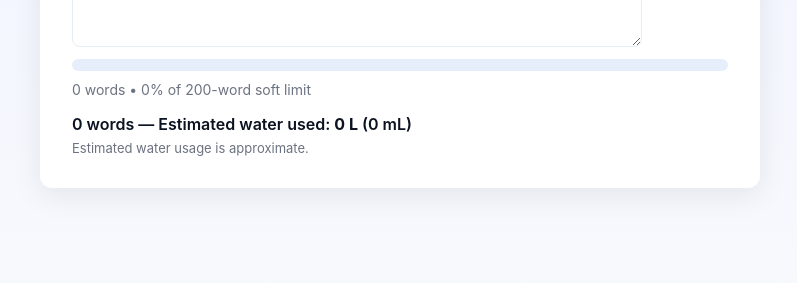
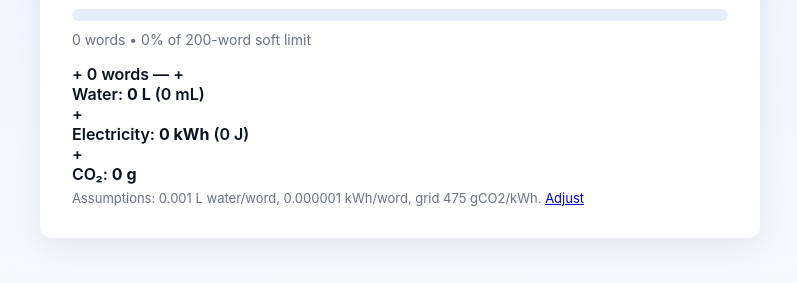
Before and after one commit to thoccycode/your-ai-slop-bores-me, a plain HTML site: page index.html in a window 1280 px wide. Both pictures are taken after a click on the button "Done". Shown: the part 397-680 px from the top of the page, without its empty margins (240-1037 px from the left). Drawn offline with Linux system fonts and the light colour scheme.

Commit message:
added more stats for nerds

```diff
--- a/index.html
+++ b/index.html
@@ -37,7 +37,7 @@
       </div>
       <div class="meta" id="meta">0 words • 0% of 200-word soft limit</div>
       <div class="result" id="result" aria-live="polite"></div>
-      <div class="small">Estimated water usage is approximate.</div>
+      <div class="small" id="assumptions">Assumptions: 0.001 L water/word, 0.000001 kWh/word, grid 475 gCO2/kWh. <a href="#" id="tweak">Adjust</a></div>
     </div>
   </div>
 
@@ -48,7 +48,15 @@
       const bar = document.getElementById('bar');
       const meta = document.getElementById('meta');
       const result = document.getElementById('result');
+      const assumptionsEl = document.getElementById('assumptions');
+      const tweakLink = document.getElementById('tweak');
+
       const SOFT_LIMIT = 200;
+
+      // Adjustable constants (change here or add UI to tweak)
+      let LITERS_PER_WORD = 0.001;       // liters per word
+      let KWH_PER_WORD = 1e-6;          // kWh per word
+      let GRID_G_PER_KWH = 475;         // grams CO2 per kWh (grid intensity)
 
       function countWords(text){
         if(!text) return 0;
@@ -63,20 +71,37 @@
         meta.textContent = `${words} word${words===1? '': 's'} • ${pct}% of ${SOFT_LIMIT}-word soft limit`;
       }
 
-      function formatNumber(n){
-        return n.toLocaleString(undefined, {maximumFractionDigits:3});
+      function formatNumber(n, digits = 3){
+        return Number(n).toLocaleString(undefined, {maximumFractionDigits:digits});
       }
 
-      button.addEventListener('click', function(){
+      function computeAndShow(){
         const words = countWords(textarea.value);
-        // Conversion used here: 0.001 liters (1 mL) per word (approximate)
-        const litersPerWord = 0.001;
-        const liters = words * litersPerWord;
+        const liters = words * LITERS_PER_WORD;
         const milliliters = liters * 1000;
-        result.innerHTML = `${words} word${words===1? '': 's'} — Estimated water used: <strong>${formatNumber(liters)} L</strong> (${formatNumber(milliliters)} mL)`;
+
+        const kwh = words * KWH_PER_WORD;
+        const joules = kwh * 3.6e6;
+
+        const co2g = kwh * GRID_G_PER_KWH;
+
+        result.innerHTML = `\n+          ${words} word${words===1? '': 's'} —\n+          <div>Water: <strong>${formatNumber(liters)} L</strong> (${formatNumber(milliliters)} mL)</div>\n+          <div>Electricity: <strong>${formatNumber(kwh,6)} kWh</strong> (${formatNumber(joules,0)} J)</div>\n+          <div>CO₂: <strong>${formatNumber(co2g,6)} g</strong></div>`;
         updateProgress();
+      }
+
+      // Toggle a simple prompt to tweak constants inline
+      tweakLink.addEventListener('click', function(e){
+        e.preventDefault();
+        const newLit = prompt('Liters per word', LITERS_PER_WORD);
+        const newKwh = prompt('kWh per word', KWH_PER_WORD);
+        const newGrid = prompt('gCO2 per kWh (grid)', GRID_G_PER_KWH);
+        if(newLit !== null) LITERS_PER_WORD = Math.max(0, parseFloat(newLit) || LITERS_PER_WORD);
+        if(newKwh !== null) KWH_PER_WORD = Math.max(0, parseFloat(newKwh) || KWH_PER_WORD);
+        if(newGrid !== null) GRID_G_PER_KWH = Math.max(0, parseFloat(newGrid) || GRID_G_PER_KWH);
+        assumptionsEl.textContent = `Assumptions: ${LITERS_PER_WORD} L water/word, ${KWH_PER_WORD} kWh/word, grid ${GRID_G_PER_KWH} gCO2/kWh.`;
       });
 
+      button.addEventListener('click', computeAndShow);
       textarea.addEventListener('input', updateProgress);
       updateProgress();
     })();
```
